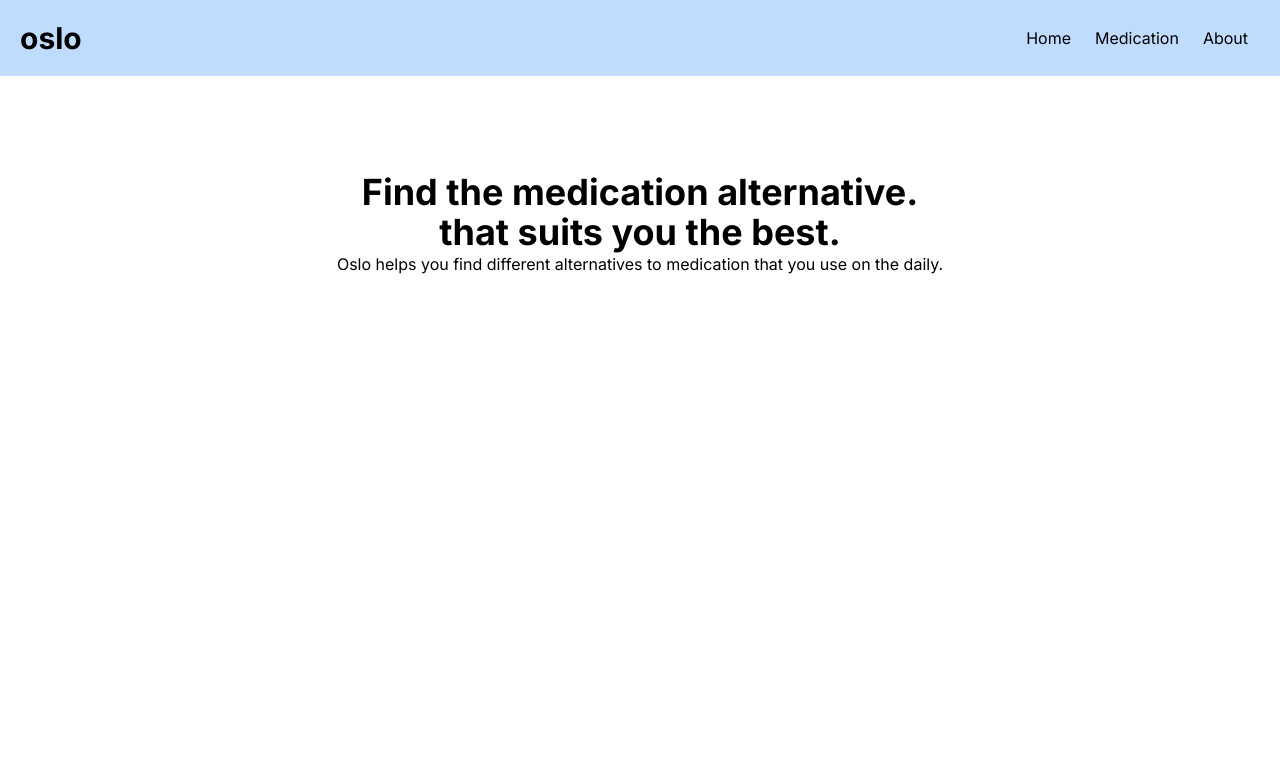
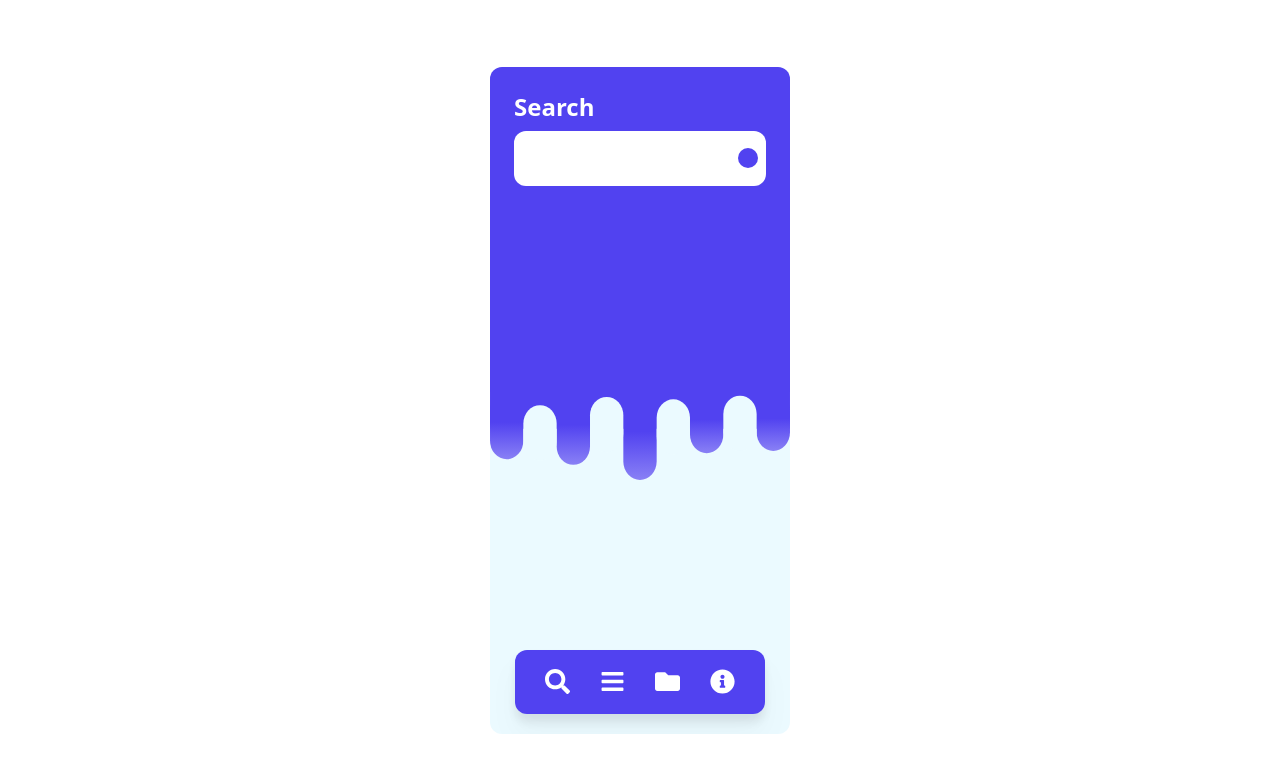
Before and after one commit to johngthecreator/oslonext, a Next.js app: page / in a window 1280 px wide. Shown: the top 772 px of the page. Built offline with nearby package versions, Linux system fonts and the light colour scheme.

Commit message:
styling doneish

```diff
--- a/app/about/page.tsx
+++ b/app/about/page.tsx
@@ -1,12 +1,19 @@
-import Image from "next/image"
+import Header from "../components/Header";
 export default function About(){
     return(
-        <div className="flex flex-col h-screen items-center justify-center">
-            <h1 className="text-3xl font-bold m-4">Meet Oslo</h1>
-            <div className="w-1/4 flex justify-center">
-                <Image src={"/bear.png"} width={200} height={200} alt="bear png" />
-                <p>Oslo is an open-source medication app that helps you to find and list alternatives to medication that you have. Medication should be gree and accessible to all.</p>
-            </div>
+    <main className="flex h-full flex-col items-center justify-between">
+      <div className='flex h-full w-full flex-col items-center'>
+        <div className='flex flex-col w-full h-1/6 bg-secondary p-6'>
+          <h1 className="text-white text-2xl font-black">About</h1>
         </div>
+        <div className="h-1/3 w-full bg-wave bg-no-repeat">
+        </div>
+        <div className="flex flex-col p-2">
+            <h2 className="text-xl font-extrabold">Meet Pillz</h2>
+            <p>Pillz is a web app focused on checking drug interactions. Search for the medications you take, add them to the list and check the results tab for the interaction report.</p>
+        </div>
+      </div>
+      <Header />
+    </main>
     )
 }
--- a/app/components/Header.tsx
+++ b/app/components/Header.tsx
@@ -1,13 +1,21 @@
+import Link from "next/link";
+import {FaSearch, FaFolder, FaBars, FaInfoCircle} from "react-icons/fa";
+
 export default function Header(){
     return (
-        <header className="p-5 bg-blue-200 flex flex-row justify-between items-center">
-            <a href="/"><h1 className="font-bold text-3xl">oslo</h1></a>
-            <div className="hidden md:flex">
-                <a href="/" className="px-3">Home</a>
-                <a href="/medication"className="px-3">Medication</a>
-                {/* <a href="#" className="px-3">Resources</a> */}
-                <a href="/about" className="px-3">About</a>
-            </div>
-        </header>
+      <div className='flex m-5 w-5/6 h-[75px] justify-evenly rounded-xl bg-secondary z-10 absolute bottom-0 items-center md:sticky drop-shadow-xl'>
+        <Link href={"/"}>
+            <FaSearch size={25} className="text-white"/>
+        </Link>
+        <Link href={"/list"}>
+            <FaBars size={25} className="text-white"/>
+        </Link>
+        <Link href={"/results"}>
+            <FaFolder size={25} className="text-white"/>
+        </Link>
+        <Link href={"/about"}>
+            <FaInfoCircle size={25} className="text-white"/>
+        </Link>
+      </div>
     )
 }
--- a/app/globals.css
+++ b/app/globals.css
@@ -1,22 +1,6 @@
 @tailwind base;
 @tailwind components;
 @tailwind utilities;
-
-@layer utilities {
-  @variants responsive {
-    /* Hide scrollbar for Chrome, Safari and Opera */
-    .no-scrollbar::-webkit-scrollbar {
-        display: none;
-    }
-
-    /* Hide scrollbar for IE, Edge and Firefox */
-    .no-scrollbar {
-        -ms-overflow-style: none;  /* IE and Edge */
-        scrollbar-width: none;  /* Firefox */
-    }
-  }
-}
-
 
 /* :root {
   --foreground-rgb: 0, 0, 0;
--- a/app/layout.tsx
+++ b/app/layout.tsx
@@ -1,6 +1,6 @@
+import Header from './components/Header'
 import './globals.css'
 import { Inter } from 'next/font/google'
-import Header from './components/Header'
 
 const inter = Inter({ subsets: ['latin'] })
 
@@ -16,9 +16,10 @@ export default function RootLayout({
 }) {
   return (
     <html lang="en">
-      <body className={inter.className}>
-        <Header/>
-        {children}
+      <body className="flex flex-col min-h-screen justify-center items-center">
+        <div className="h-screen w-screen md:max-w-[300px] md:max-h-[667px] md:rounded-xl overflow-hidden bg-primary">
+          {children}
+        </div>
       </body>
     </html>
   )
--- /dev/null
+++ b/app/list/page.tsx
@@ -0,0 +1,18 @@
+"use client";
+import Header from "../components/Header";
+
+export default function List(){
+    return(
+    <main className="flex h-full flex-col items-center justify-between">
+      <div className='flex h-full w-full flex-col items-center'>
+        <div className='flex flex-col w-full h-1/2 bg-secondary p-6'>
+          <h1 className="text-white text-2xl font-black">My List</h1>
+        </div>
+        <div className="h-1/3 w-full bg-wave bg-no-repeat">
+        </div>
+      </div>
+      <Header />
+    </main>
+    )
+
+}
--- a/app/page.tsx
+++ b/app/page.tsx
@@ -1,38 +1,50 @@
 "use client";
 //^^^ if you don't add this then by default every page is a server component so you can't use stuff like useState
-import Image from 'next/image'
-import { useState } from 'react'
+import Header from './components/Header';
+import { useState, useEffect } from "react";
+import useMedStore from "./lib/useMedStore";
+import { IMed } from "./lib/IMed";
 
 export default function Home() {
+    const drugs = useMedStore(state => state.meds);
+    const addDrugs = useMedStore(state => state.addMed);
+    const [drugOptions, setDrugOptions] = useState([]);
+    const [drugList, setDrugList] = useState<IMed[]>([]);
+    const [drugSearch, setDrugSearch] = useState<string>("");
+
+    useEffect(() => {
+        setDrugList(drugs);
+    }, [drugs]);
+
+    const getDrugs = async () => {
+        if(drugSearch){
+            try{
+                const res = await fetch(`https://rxnav.nlm.nih.gov/REST/drugs.json?name=${drugSearch}`);
+                const data = await res.json();
+                console.log(data)
+                if (data){
+                    setDrugOptions(data.drugGroup.conceptGroup[1].conceptProperties);
+                };
+            }catch (e){
+                console.log(e);
+            }
+        }
+    }
   return (
-    <main className="flex min-h-screen flex-col items-center justify-between p-24 bg-white">
-      <div>
-        <h1 className="text-4xl font-bold text-center">Find the medication alternative.</h1>
-        <h1 className="text-4xl font-bold text-center">that suits you the best.</h1>
-        <p>Oslo helps you find different alternatives to medication that you use on the daily.</p>
+    <main className="flex h-full flex-col items-center justify-between">
+      <div className='flex h-full w-full flex-col items-center'>
+        <div className='flex flex-col w-full h-2/3 bg-secondary p-6'>
+          <h1 className="text-white text-2xl font-black">Search</h1>
+          <div className='flex bg-white h-1/6 md:h-1/5 rounded-xl items-center justify-between overflow-hidden my-2'>
+            <input type='text' className='my-4 outline-0 w-4/5 px-2 m-0'/>
+            <button className='m-2 h-[20px] w-[20px] bg-secondary rounded-xl'></button>
+          </div>
+        </div>
+        <div className="h-1/2 w-full bg-wave bg-no-repeat">
+
+        </div>
       </div>
+      <Header />
     </main>
   )
 }
-
-// Example server component that fetches data from the api before page is rendered.
-// export default async function Home() {
-//     const res = await fetch("https://rxnav.nlm.nih.gov/REST/drugs.json?name=lexapro");
-//     const data = await res.json();
-//     const drugName = data.drugGroup.conceptGroup[1].conceptProperties[0].name
-//   return (
-//     <main className="flex min-h-screen flex-col items-center justify-between p-24">
-//       <div className="relative flex place-items-center before:absolute before:h-[300px] before:w-[480px] before:-translate-x-1/2 before:rounded-full before:bg-gradient-radial before:from-white before:to-transparent before:blur-2xl before:content-[''] after:absolute after:-z-20 after:h-[180px] after:w-[240px] after:translate-x-1/3 after:bg-gradient-conic after:from-sky-200 after:via-blue-200 after:blur-2xl after:content-[''] before:dark:bg-gradient-to-br before:dark:from-transparent before:dark:to-blue-700 before:dark:opacity-10 after:dark:from-sky-900 after:dark:via-[#0141ff] after:dark:opacity-40 before:lg:h-[360px]">
-//         <Image
-//           className="relative dark:drop-shadow-[0_0_0.3rem_#ffffff70] dark:invert"
-//           src="/next.svg"
-//           alt="Next.js Logo"
-//           width={180}
-//           height={37}
-//           priority
-//         />
-//       </div>
-//       <h1>{drugName}</h1>
-//     </main>
-//   )
-// }
--- /dev/null
+++ b/app/results/page.tsx
@@ -0,0 +1,17 @@
+"use client";
+import Header from "../components/Header";
+
+export default function Results(){
+    return(
+    <main className="flex h-full flex-col items-center justify-between">
+      <div className='flex h-full w-full flex-col items-center'>
+        <div className='flex flex-col w-full h-3/4 bg-secondary p-6'>
+          <h1 className="text-white text-2xl font-black">Results</h1>
+        </div>
+        <div className="h-1/3 w-full bg-wave bg-no-repeat">
+        </div>
+      </div>
+      <Header />
+    </main>
+    )
+}
--- a/package.json
+++ b/package.json
@@ -20,6 +20,7 @@
     "postcss": "8.4.23",
     "react": "18.2.0",
     "react-dom": "18.2.0",
+    "react-icons": "^4.8.0",
     "tailwindcss": "3.3.2",
     "typescript": "5.0.4",
     "zustand": "^4.3.8"
--- a/tailwind.config.js
+++ b/tailwind.config.js
@@ -7,11 +7,16 @@ module.exports = {
   ],
   theme: {
     extend: {
+      colors:{
+        primary: '#EBFAFF',
+        secondary: '#5142F0'
+      },
       backgroundImage: {
-        'gradient-radial': 'radial-gradient(var(--tw-gradient-stops))',
-        'gradient-conic':
-          'conic-gradient(from 180deg at 50% 50%, var(--tw-gradient-stops))',
+        wave: "url('/wave.svg')",
       },
+      // dropShadow: {
+      //   "xl":"0 20px 13px rgb(81, 66, 240, 0.08)",
+      // }
     },
   },
   plugins: [],
```
Also changed, not shown: app/medication/page.tsx (deleted, +0 -106 lines), public/wave.svg (added), 1 other file (tests, documents, lock files or other folders).
